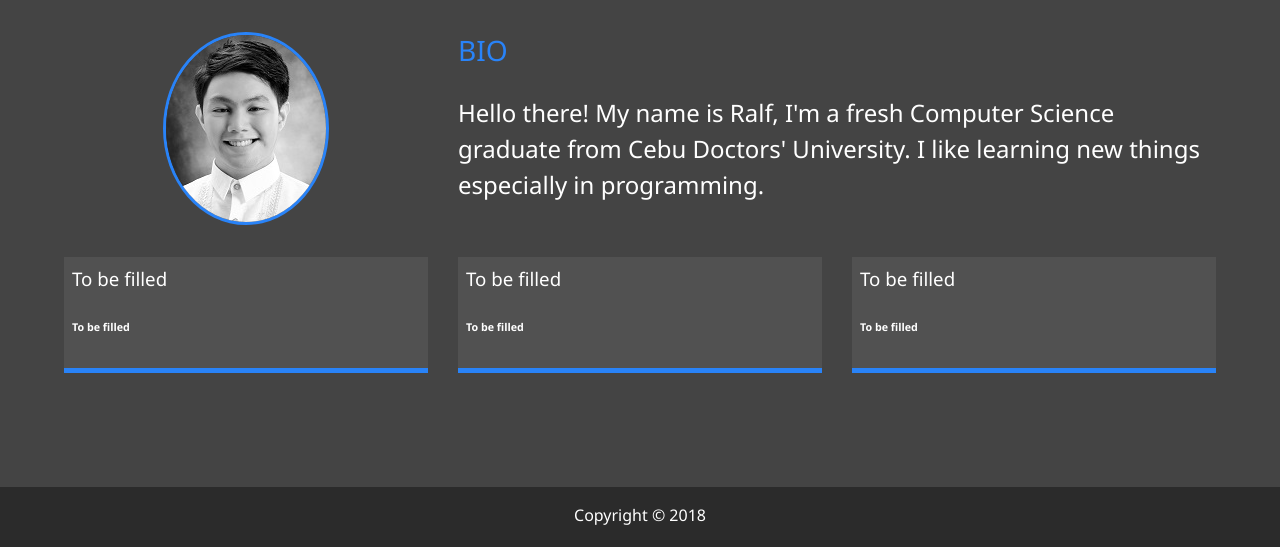
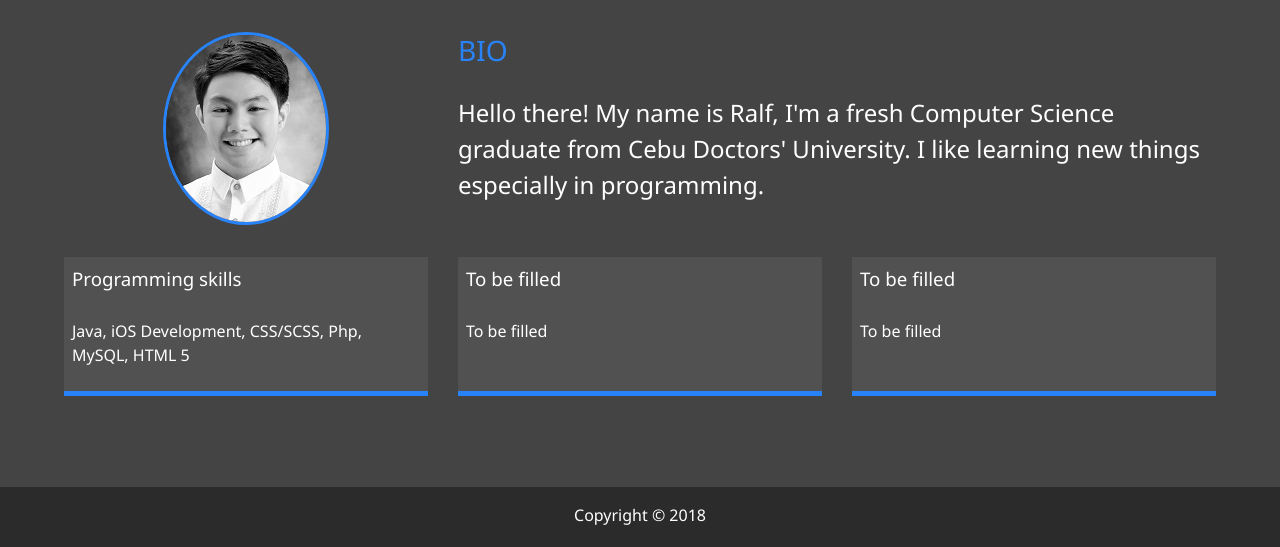
Before and after one commit to xentrich/my_portfolio, a website: page dist/about.html in a window 1280 px wide. Shown: the part 253-800 px from the top of the page. Drawn offline with Linux system fonts and the light colour scheme.

Commit message:
Added Programming skills

```diff
--- a/dist/about.html
+++ b/dist/about.html
@@ -63,21 +63,21 @@
       </div>
 
       <div class="job job-1">
-        <h3>To be filled</h3>
-        <h6>To be filled</h6>
-        <p></p>
+        <h3>Programming skills</h3>
+        <h6></h6>
+        <p>Java, iOS Development, CSS/SCSS, Php, MySQL, HTML 5</p>
       </div>
 
       <div class="job job-2">
         <h3>To be filled</h3>
-        <h6>To be filled</h6>
-        <p></p>
+        <h6></h6>
+        <p>To be filled</p>
       </div>
 
       <div class="job job-3">
         <h3>To be filled</h3>
-        <h6>To be filled</h6>
-        <p></p>
+        <h6></h6>
+        <p>To be filled</p>
       </div>
     </div>
   </main>
```
